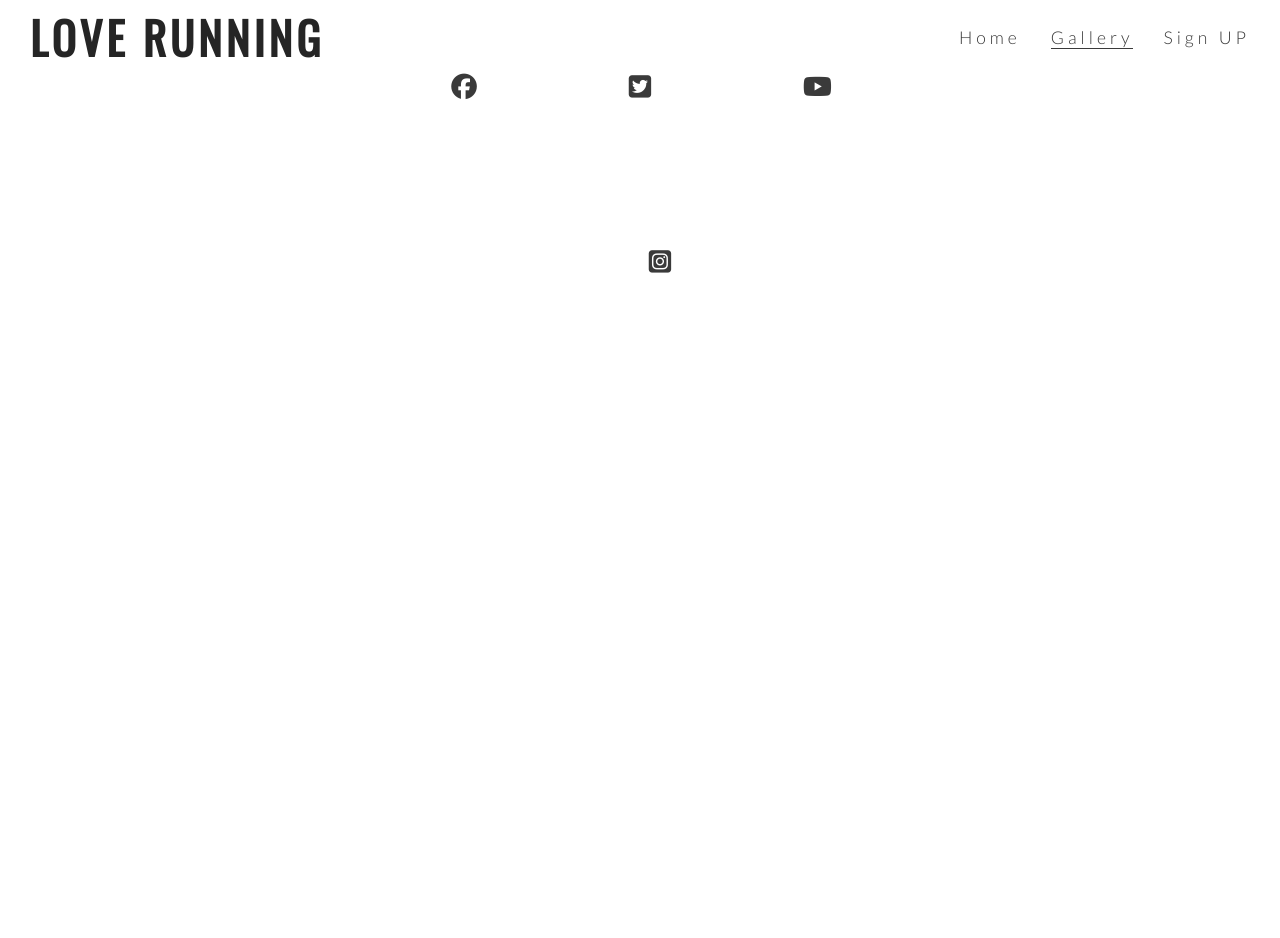
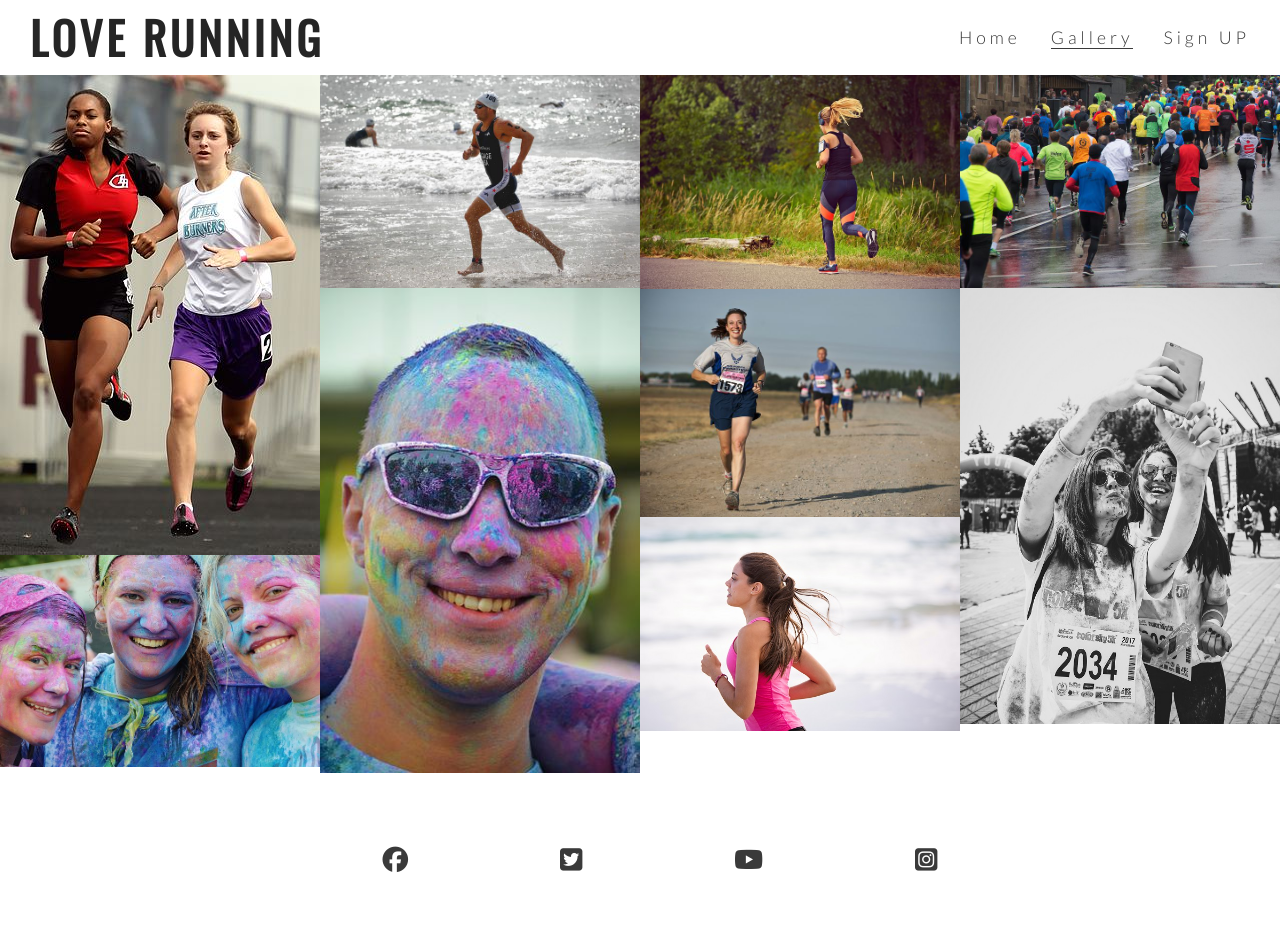
Before and after one commit to Jaredslocker21/loverunnin, a plain HTML site: page gallery.html in a window 1280 px wide. Before the commit the page ends 800 px from the top, so only its background shows below. Drawn offline with nearby package versions, Linux system fonts and the light colour scheme.

Commit message:
Add gallery and masonry styled

```diff
--- a/assets/css/style.css
+++ b/assets/css/style.css
@@ -243,3 +243,16 @@ footer {
     padding: 5%;
     color: #3a3a3a;
 }
+
+/* gallery*/
+
+#photos {
+  clear: both;
+  line-height: 0;
+  column-count: 4;
+  column-gap: 0;
+}
+
+#photos > img {
+    width: 100%;
+}
--- a/gallery.html
+++ b/gallery.html
@@ -30,8 +30,20 @@
                         </li>
                     </ul>
                 </nav>
+        </header>
 
-    </header>
+        <section id="photos">
+            <img src="assets/images/athletes.jpg" alt="Two athletes running together">
+            <img src="assets/images/girls.jpg" alt="Three girls ar charity paint running festival">
+            <img src="assets/images/runner3.jpg" alt="Solo male runner joggin on the beach">
+            <img src="assets/images/man.jpg" alt="Man at charity paint running festival">
+            <img src="assets/images/runner1.jpg" alt="Solo female runner jogging through pheonix park">
+            <img src="assets/images/runner2.jpg" alt="Runners competing in marathon">
+            <img src="assets/images/runner4.jpg" alt="Solo female runner jogging on a beach">
+            <img src="assets/images/running_gang.jpg" alt="Large group of Runners taking part in a marathon on a rainy day">
+            <img src="assets/images/mud-run.jpg" alt="Two women runners taking a muddy selfie after the Md Runners Championship">
+
+        </section>
 
     <footer>
         <ul class="social-networks">
```
Also changed, not shown: assets/images/athletes.jpg (added), assets/images/girls.jpg (added), assets/images/man.jpg (added), assets/images/mud-run.jpg (added), assets/images/runner1.jpg (added), assets/images/runner2.jpg (added), assets/images/runner3.jpg (added), assets/images/runner4.jpg (added), assets/images/running_gang.jpg (added).
